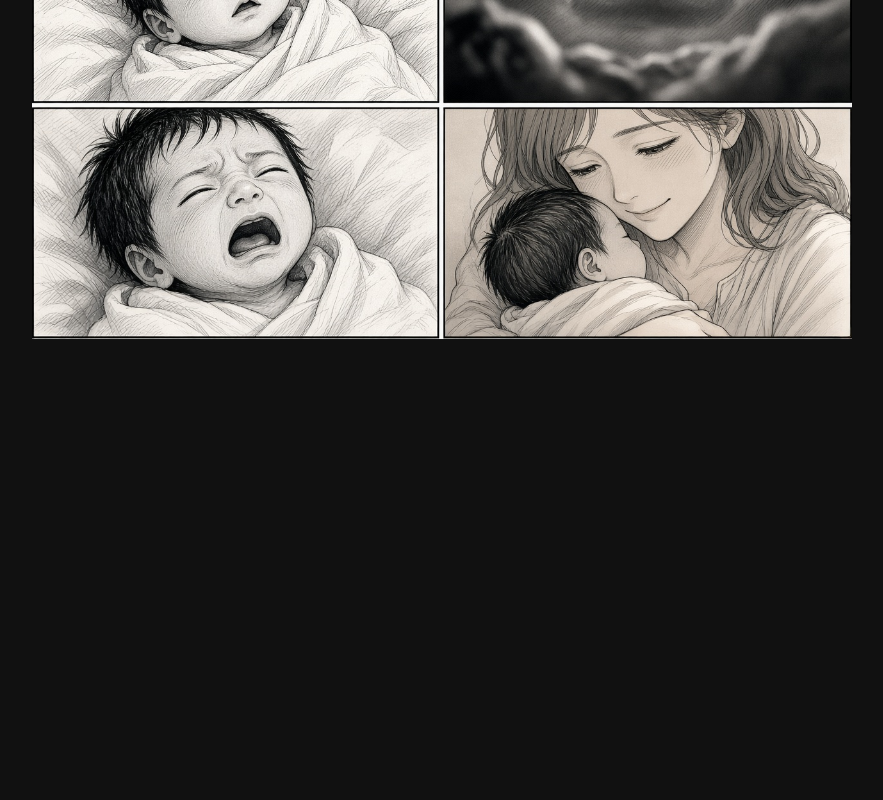
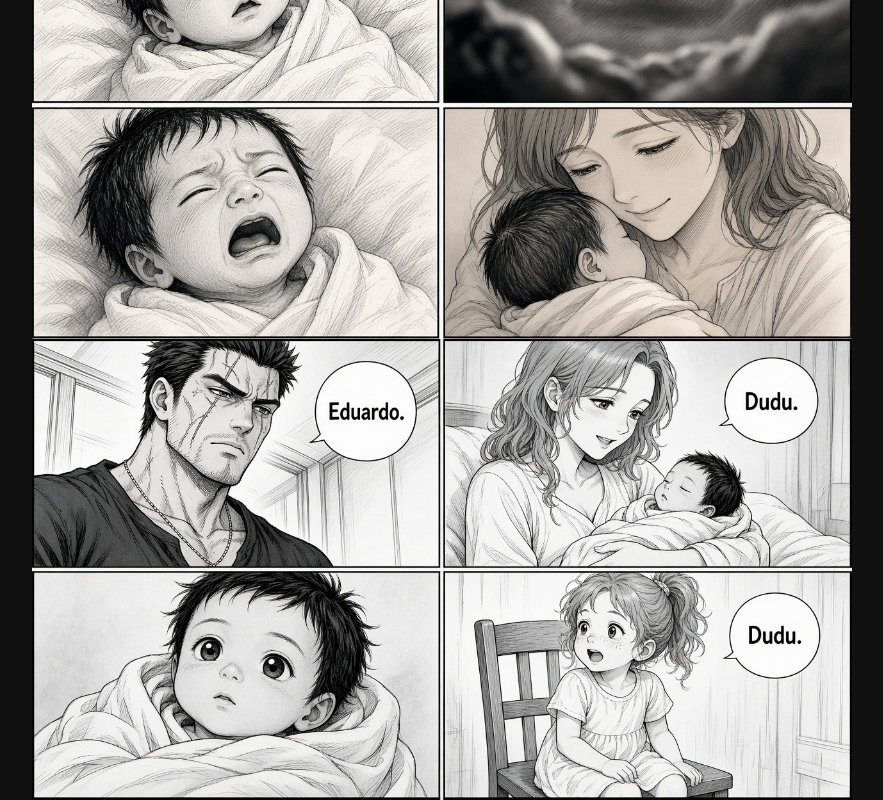
Before and after one commit to dudueverson12/valdris, a plain HTML site: page index.html in a window 1280 px wide. Shown: the part 1560-2360 px from the top of the page, without its empty margins (198-1081 px from the left). Before the commit the page ends 1899 px from the top, so only its background shows below. Drawn offline with Linux system fonts and the light colour scheme.

Commit message:
Página 5

```diff
--- a/index.html
+++ b/index.html
@@ -20,6 +20,7 @@
   <img src="p02.jpg" alt="Página 2">
   <img src="p03.jpg" alt="Página 3">
   <img src="p04.jpg" alt="Página 4">
+  <img src="p05.jpg" alt="Página 5">
 </main>
 </body>
 </html>
```
Also changed, not shown: p05.jpg (added).
